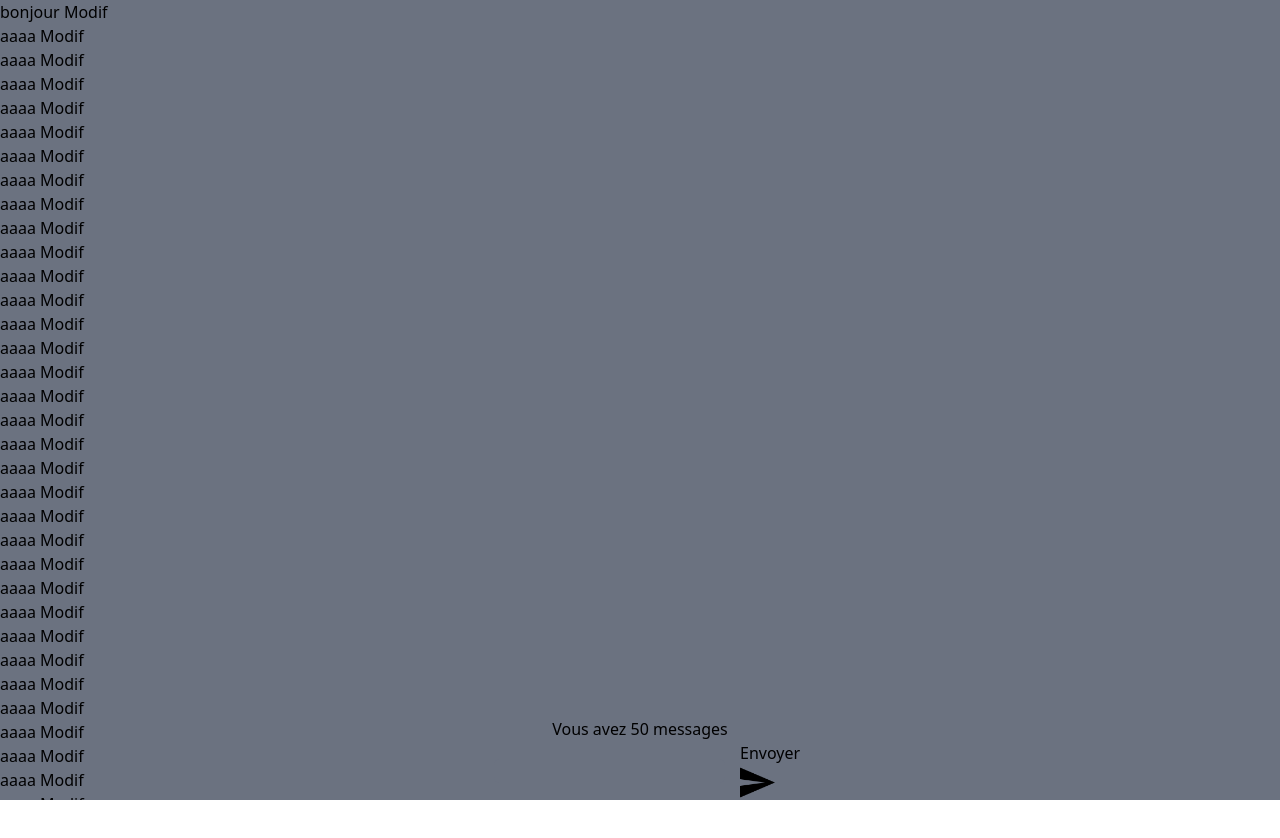
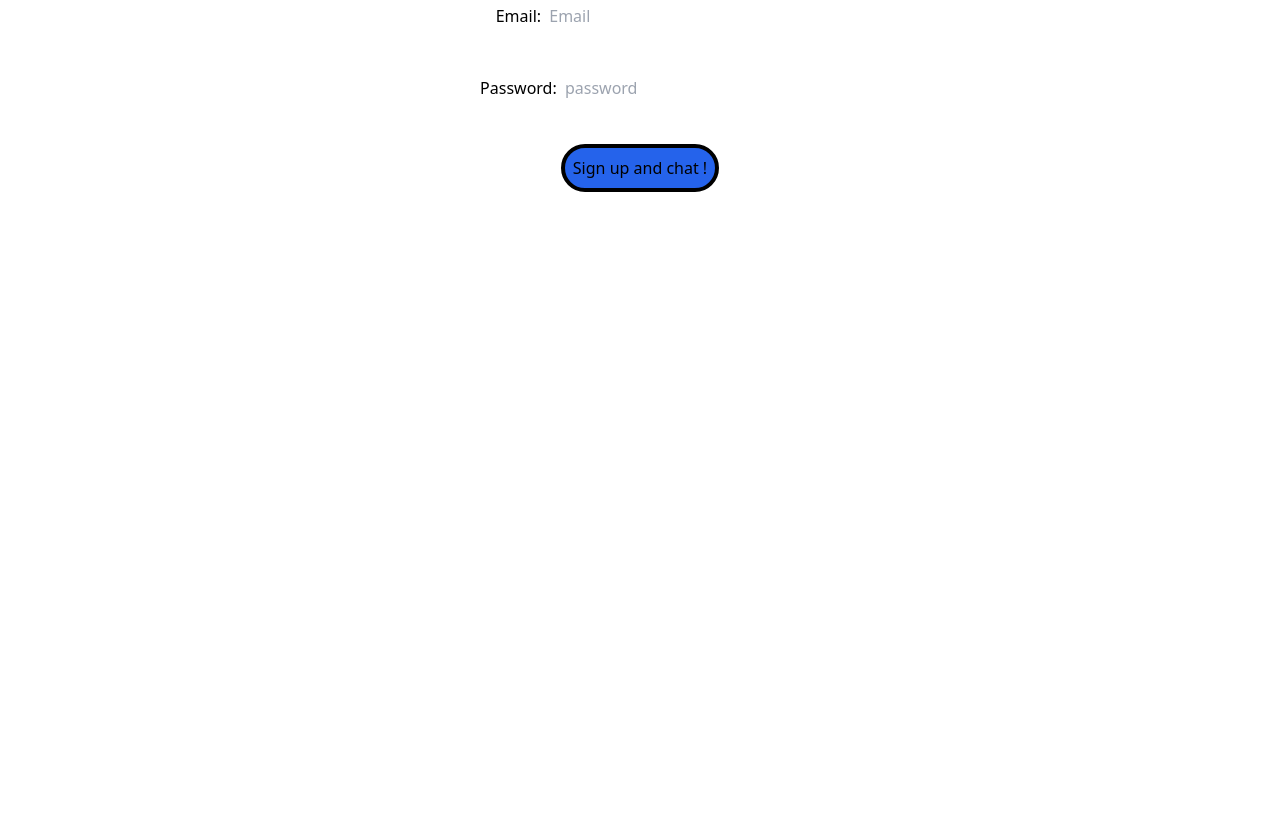
Before and after one commit to RaphB4t/online_chat, a Vue app: page /signup in a window 1280 px wide. Shown: the top 838 px of the page. After the commit the page ends 800 px from the top, so only its background shows below. Built offline with nearby package versions, Linux system fonts and the light colour scheme.

Commit message:
add : adding a router and a signup view

```diff
--- a/src/App.vue
+++ b/src/App.vue
@@ -1,11 +1,12 @@
 <script setup>
+import { RouterView } from 'vue-router';
 import ChatView from './views/ChatView.vue';
 
 </script>
 
 <template>
 
-<ChatView/>
+<RouterView/> <!--Pas chatView pour utiliser notre routeur-->
 
 
 </template>
--- a/src/main.js
+++ b/src/main.js
@@ -4,7 +4,7 @@ import { createApp } from 'vue'
 import { createPinia } from 'pinia'
 
 import App from './App.vue'
-import router from './router'
+import router from './router/main_router'
 
 const app = createApp(App)
 
--- /dev/null
+++ b/src/router/main_router.js
@@ -0,0 +1,26 @@
+import { createRouter, createWebHistory } from 'vue-router';
+import SignUpView from '../views/SignUpView.vue';
+import ChatView from "../views/ChatView.vue"
+const router = createRouter({
+    history: createWebHistory(import.meta.env.BASE_URL),
+    routes: [
+        {
+            path: '/',
+            redirect: () => {
+                return { name: 'chat', params: { chatId: 'new' } };
+            }
+        },
+        {
+            path: '/chat',
+            name: 'chat',
+            component: ChatView
+        },
+        {
+            path: '/signup',
+            name: 'signup',
+            component: SignUpView
+        }
+    ]
+});
+
+export default router;
--- a/src/views/InputView.vue
+++ b/src/views/InputView.vue
@@ -21,7 +21,7 @@ function envoyerMessage(){
     <div id="input-area">
         <input id="messageInput" class="bg-gray-500 rounded-md" type="text" v-model=message width="20%">
         <CustomButton @click="envoyerMessage()">
-            Envoyer <img src="/images/sendIcon.png" width="35px" alt="">
+            <img src="/images/sendIcon.png" width="35px" alt="">
         </CustomButton>
         <!--<button @click="envoyerMessage()"><img src="/images/sendIcon.png" width="35px" alt=""></button>-->
     </div>
@@ -48,7 +48,10 @@ function envoyerMessage(){
 
 #input-area{
     display: flex;
+    justify-content: center;
     align-items: center;
     align-self: center;
+    margin-bottom: 1%;
 }
+
 </style>
--- /dev/null
+++ b/src/views/SignUpView.vue
@@ -0,0 +1,28 @@
+<script setup>
+import { ref } from "vue"
+
+const email = ref()
+const password = ref()
+
+function signUp() {
+    payload = {
+        email: email.value,
+        password: password.value
+    }
+}
+
+</script>
+
+<template>
+    <div class="h-full flex flex-col justify-center items-center gap-10">
+        <label>
+            Email:
+            <input class="text-black p-1" type="text" placeholder="Email" v-model="email">
+        </label>
+        <label>
+            Password:
+            <input class="text-black p-1" type="password" placeholder="password" v-model="password">
+        </label>
+        <button class="p-2 bg-blue-600 border-black border-4 rounded-full" @click="signUp">Sign up and chat !</button>
+    </div>
+</template>
```
